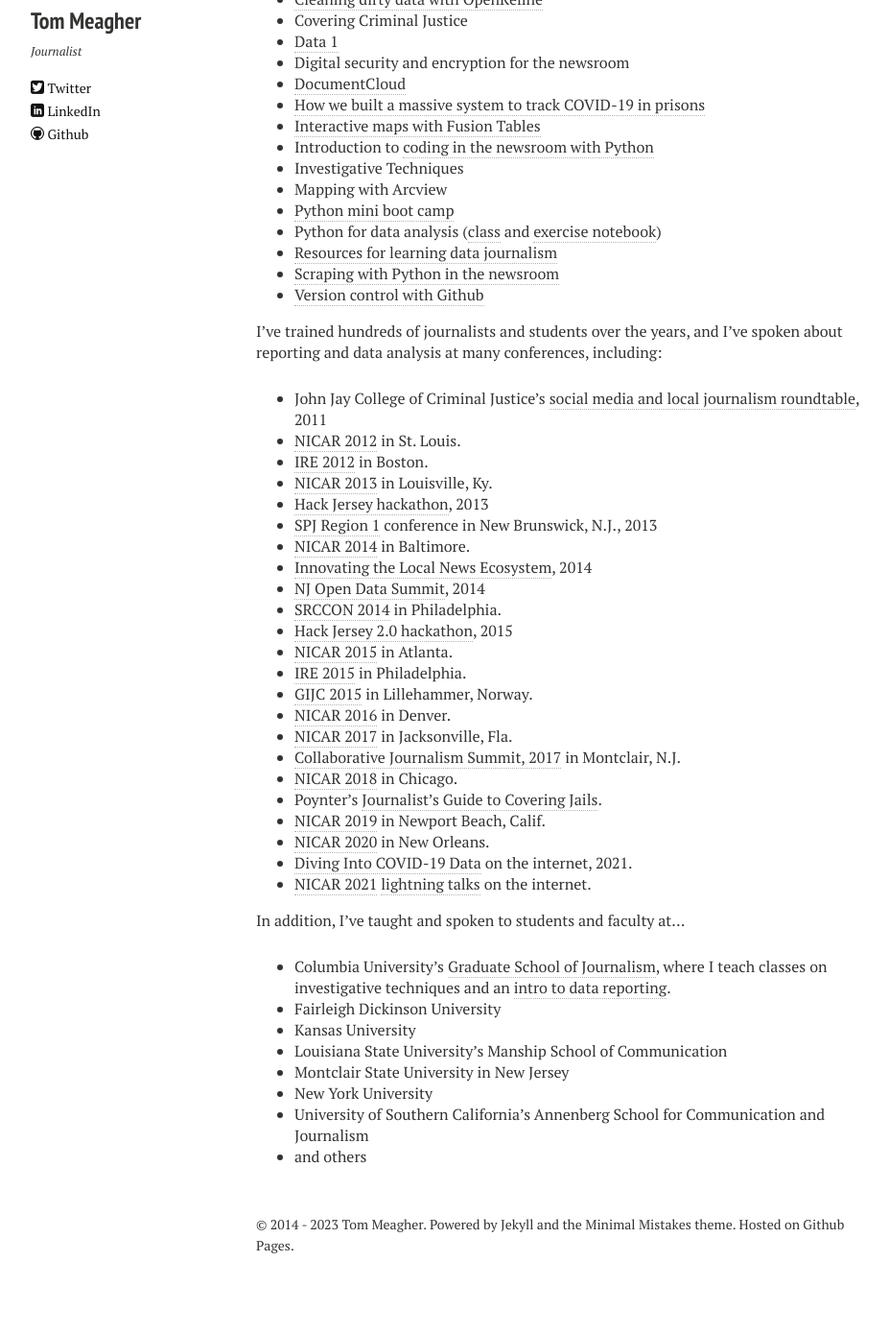
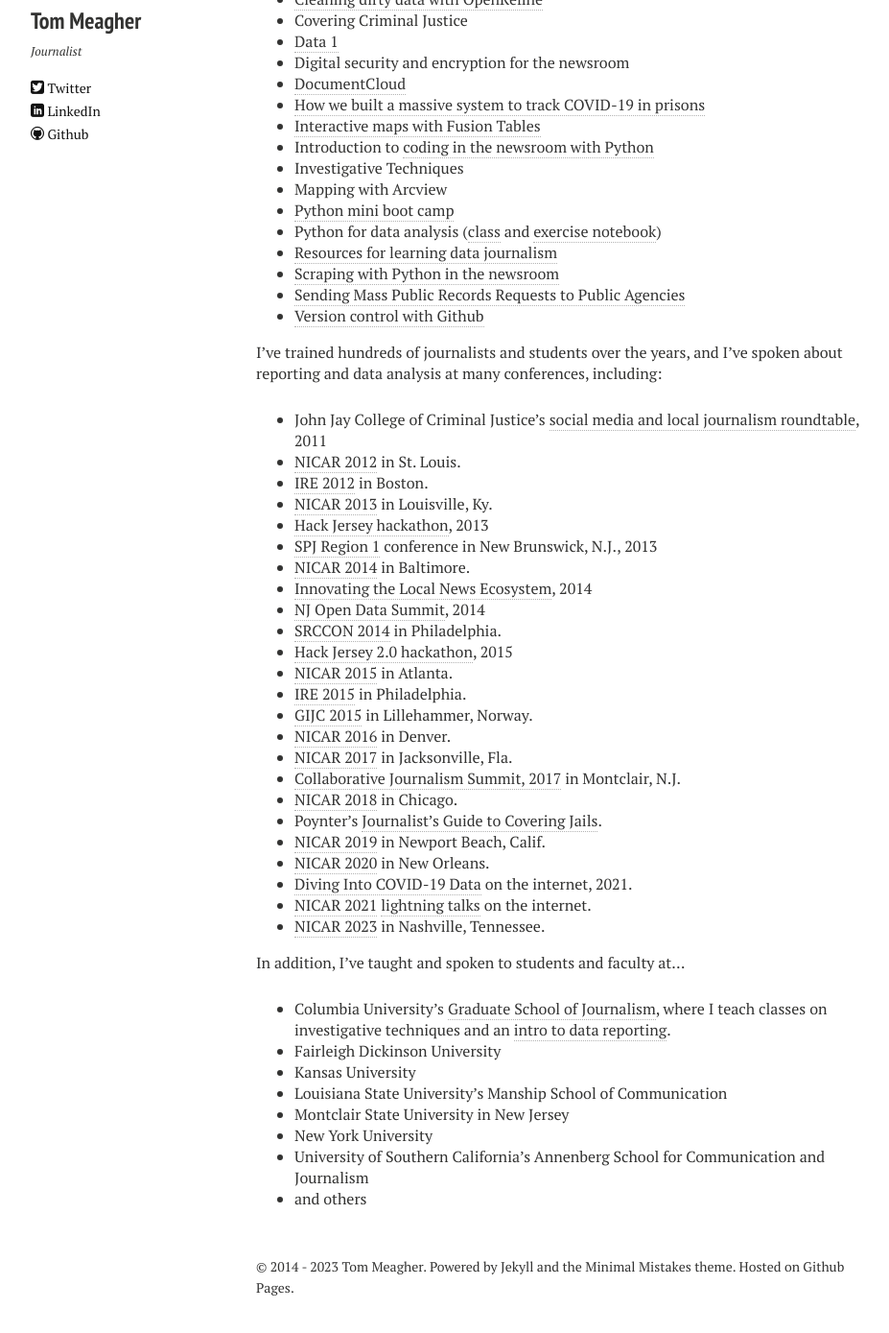
Before and after one commit to tommeagher/tommeagher.github.io, a Jekyll site: the page built from classes.md, in a window 1280 px wide and 1400 px high, scrolled down 576 px. Shown: the top 1389 px of the window at 96% size, without its empty margins (53-980 px from the left). Built offline with Jekyll 4.4.1, drawn with Linux system fonts in a browser that asks for light colours; nearby versions of some CDN libraries; before the commit the page ends 1932 px from its top, so only the background shows below that.

Commit message:
add NICAR 23 update

```diff
--- a/classes.md
+++ b/classes.md
@@ -31,6 +31,7 @@
 * Python for data analysis ([class](https://tswicegood.github.io/python-data-science-intro/) and [exercise notebook](http://nbviewer.ipython.org/github/tswicegood/python-data-science-intro/blob/gh-pages/Python%20for%20Data%20Analysis%20at%20NICAR15.ipynb))
 * [Resources for learning data journalism](/blog/2013/04/diving-in-to-data-with-spj.html)
 * [Scraping with Python in the newsroom](http://www.tommeagher.com/pythonGIJC15/#/)
+* [Sending Mass Public Records Requests to Public Agencies](https://docs.google.com/presentation/d/14a-O0S0MOhsFyrcexLi6Eh5RcYfNw7Y7MKnefDQYz-c/edit#slide=id.p)
 * [Version control with Github](/blog/2013/02/learning-to-commit-to-version-control.html)
 
 I've trained hundreds of journalists and students over the years, and I've spoken about reporting and data analysis at many conferences, including:
@@ -58,7 +59,7 @@
 * [NICAR 2020](https://www.ire.org/training/conferences/nicar-2020/) in New Orleans.
 * [Diving Into COVID-19 Data](https://www.youtube.com/watch?v=CR-MO6eEUJw) on the internet, 2021.
 * [NICAR 2021](https://www.ire.org/training/conferences/nicar-2021/) [lightning talks](https://vimeo.com/518644653) on the internet.
-
+* [NICAR 2023](https://schedules.ire.org/nicar-2023/) in Nashville, Tennessee.
 
 In addition, I've taught and spoken to students and faculty at...
 
```
Also changed, not shown: 2 other files.
